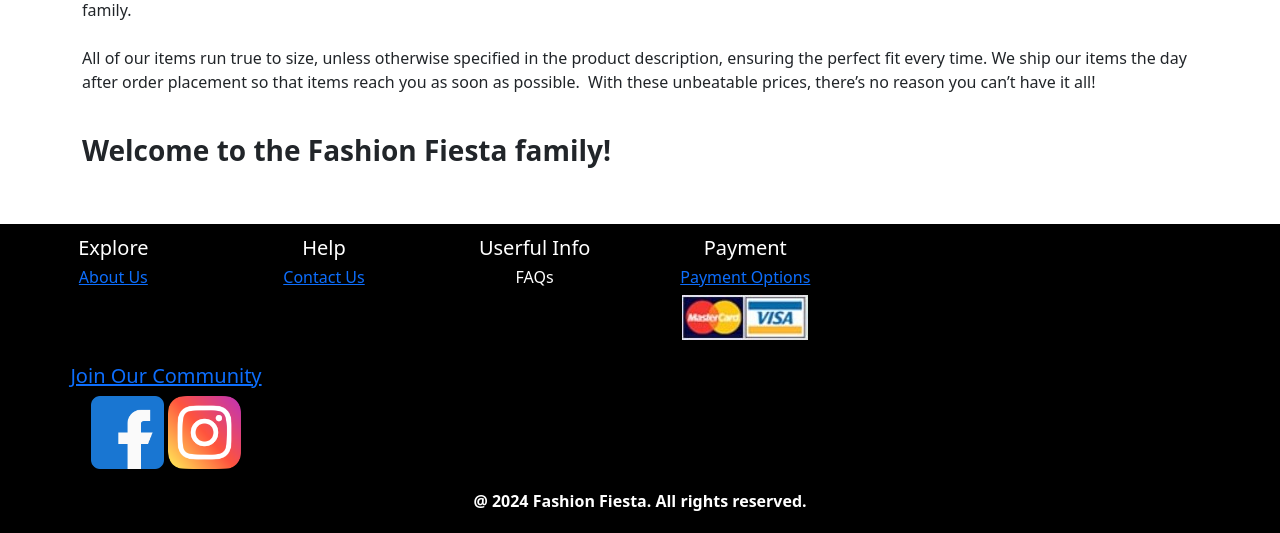
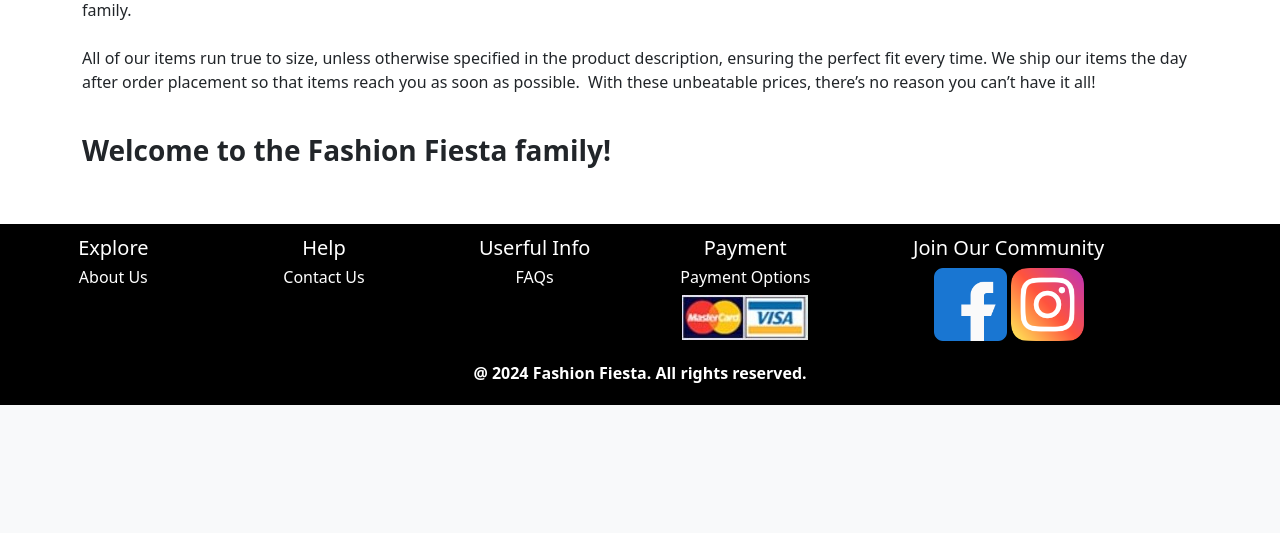
Before and after one commit to VR950612/FashionWebsite-Final, a Flask app: page /aboutus in a window 1280 px wide; the page is wider, and only the part inside the window is pictured. Shown: the part 937-1470 px from the top of that part. After the commit the page ends 1342 px from the top of that part, so only its background shows below. Run offline with Flask 3, Linux system fonts and the light colour scheme; some libraries are stand-ins or nearby versions.

Commit message:
update footer

```diff
--- a/main.py
+++ b/main.py
@@ -2,7 +2,8 @@ from flask import Flask, render_template, request, session, redirect, url_for, j
 from flask_wtf import FlaskForm
 from wtforms import StringField, PasswordField, IntegerField, SelectField, SubmitField
 from wtforms.validators import DataRequired, InputRequired, Length
-from flask_bootstrap import Bootstrap5  # pip install bootstrap-flask
+from flask_login import UserMixin, LoginManager, login_user, logout_user, current_user
+from flask_bootstrap import Bootstrap5
 
 import requests
 
--- a/templates/footer.html
+++ b/templates/footer.html
@@ -6,7 +6,7 @@
       <ul class="nav flex-column">
         <li class="nav-item mb-2">
           <a href="#" class="nav-link p-0 text-body-secondary">
-              <p class="text-white h6"><a href="/aboutus">About Us</p>
+            <p class="text-white h6">About Us</p>
           </a>
         </li>
       </ul>
@@ -17,7 +17,7 @@
       <ul class="nav flex-column">
         <li class="nav-item mb-2">
           <a href="#" class="nav-link p-0 text-body-secondary">
-            <p class="text-white h6"><a href="/contact">Contact Us</p>
+          <p class="text-white h6">Contact Us</p>
         </a>
       </li>
      </ul>
@@ -36,7 +36,7 @@
 
     <div class="col-6 col-md-2 mb-3 mt-2">
       <h5>Payment</h5>
-        <h6><a href="/checkout">Payment Options</h6>
+      <h6>Payment Options</h6>
         <img src="./static/img/creditcards_small.jpg" alt="">
   </div>
 
```
Lines whose indentation alone changed are shown as unchanged.
